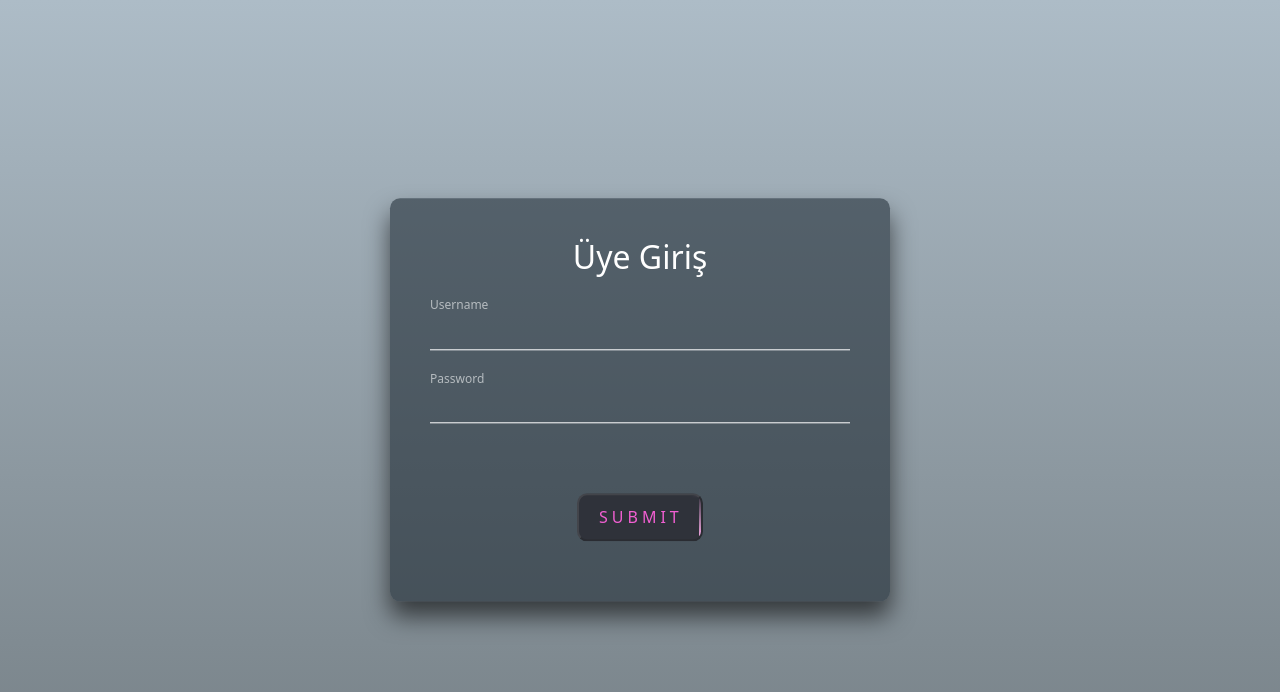
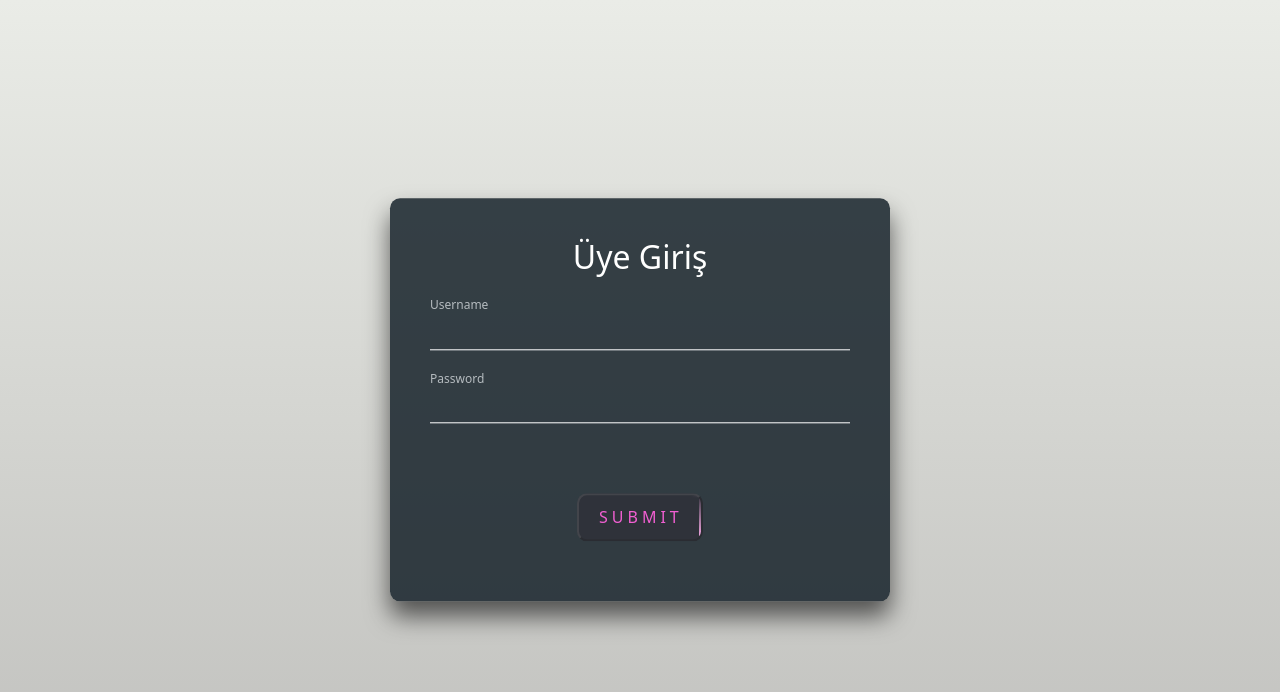
Before and after one commit to celalaygar/clone-sahibinden, a React (Create React App) app in the folder frontend/: page /login in a window 1280 px wide. Shown: the top 692 px of the page. Built offline with nearby package versions, Linux system fonts and the light colour scheme; what secure-ls would draw is missing.

Commit message:
fix login page

```diff
--- a/frontend/src/assets/css/UserLoginPage.css
+++ b/frontend/src/assets/css/UserLoginPage.css
@@ -3,7 +3,7 @@ html {
     margin: 0;
     padding: 0;
     font-family: sans-serif;
-    background: linear-gradient(#adbcc7, #757f85);
+    background: linear-gradient(#eaece7, #c0c0bd);
 }
 
 .login-box {
@@ -13,7 +13,7 @@ html {
     width: 500px;
     padding: 40px;
     transform: translate(-50%, -50%);
-    background: rgba(10, 23, 32, 0.5);
+    background: rgba(10, 23, 32, 0.8);
     box-sizing: border-box;
     box-shadow: 0 15px 25px rgba(0, 0, 0, .6);
     border-radius: 10px;
```
